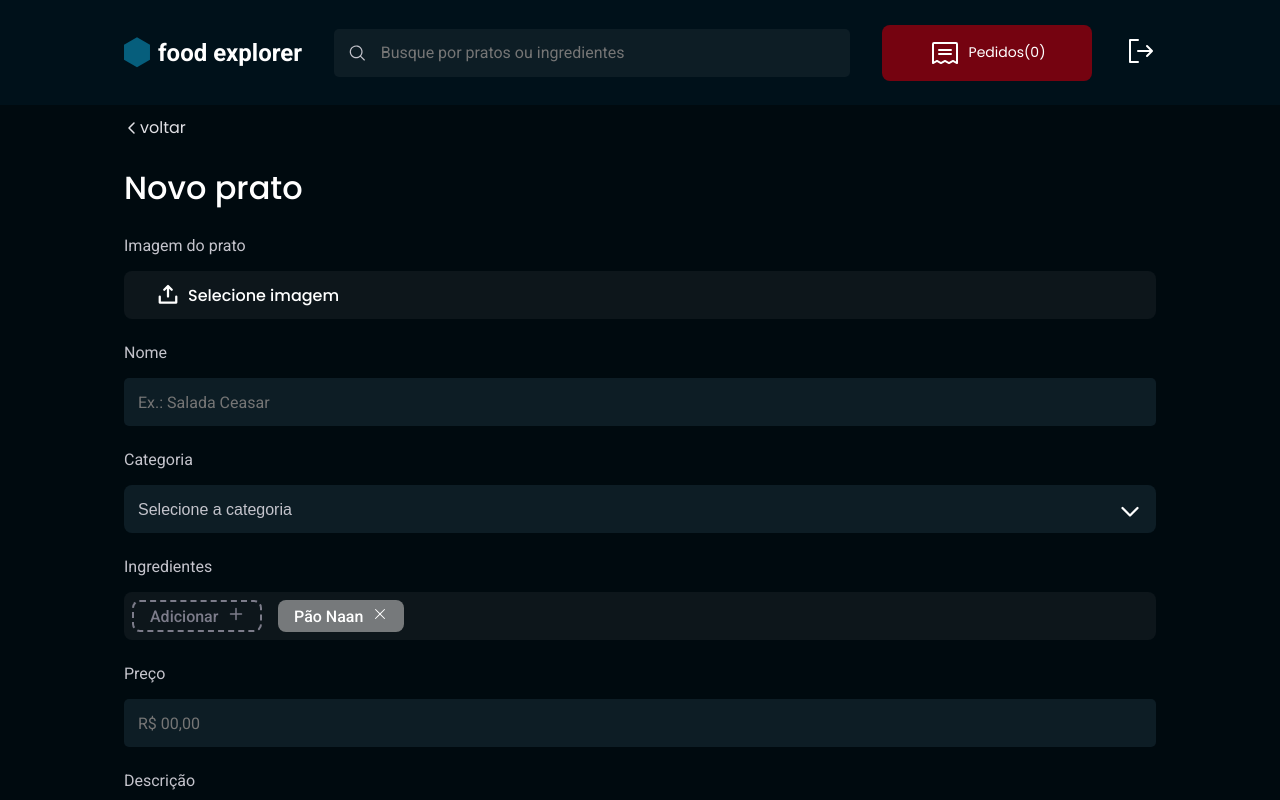
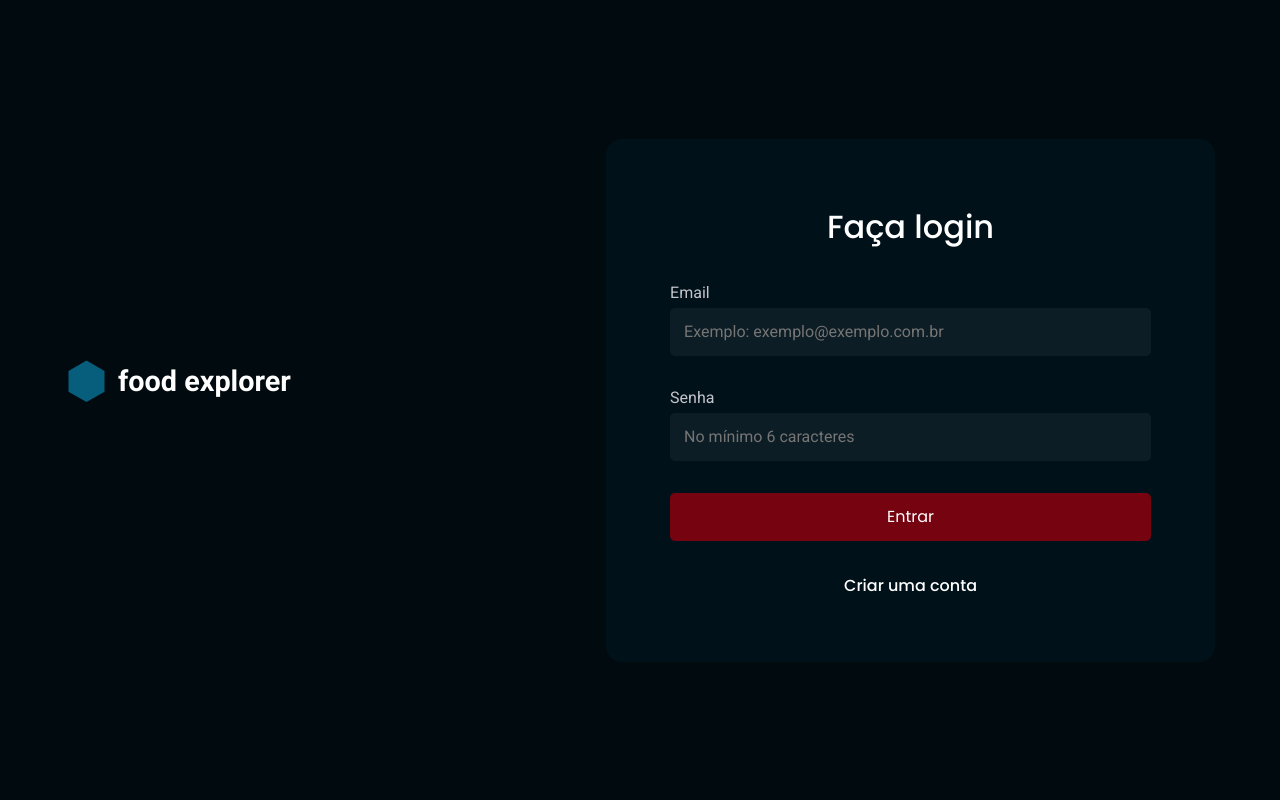
Before and after one commit to jocelitojr2/foodexplorer, a React (Vite) app: page / in a window 1280 px wide. Shown: the top 800 px of the page. Built offline with nearby package versions, Linux system fonts and the light colour scheme.

Commit message:
:sparkles: feat: Adjusting Routes

```diff
--- a/src/routes/app.routes.jsx
+++ b/src/routes/app.routes.jsx
@@ -1,15 +1,15 @@
 import { Routes, Route} from 'react-router-dom';
 
-//import { Home } from '../pages/Home'
-//import { DishDetails } from '../pages/DishDetails'
+import { Home } from '../pages/Home'
+import { DishDetails } from '../pages/DishDetails'
 import { NewDish } from '../pages/NewDish'
-//import { SignIn } from '../pages/SignIn'
-//import { SignUp } from '../pages/SignUp'
 
 export function AppRoutes() {
   return (
     <Routes>
-      <Route path="/" element={<NewDish />} />
+      <Route path="/" element={<Home />} />
+      <Route path="/details/:id" element={<DishDetails />} />
+      <Route path="/new" element={<NewDish />} />
     </Routes>
   );
 }
--- a/src/routes/auth.routes.jsx
+++ b/src/routes/auth.routes.jsx
@@ -1,11 +1,13 @@
 import { Routes, Route} from 'react-router-dom';
 
-import { Home } from '../pages/Home'
+import { SignIn } from '../pages/SignIn'
+import { SignUp } from '../pages/SignUp'
 
 export function AuthRoutes() {
   return (
     <Routes>
-      <Route path="/" element={<Home />} />
+      <Route path="/" element={<SignIn />} />
+      <Route path="/register" element={<SignUp />} />
     </Routes>
   );
 }
--- a/src/routes/index.jsx
+++ b/src/routes/index.jsx
@@ -1,12 +1,12 @@
 import { BrowserRouter } from "react-router-dom";
 
-import { AppRoutes } from './app.routes';
-//import { AuthRoutes } from './auth.routes';
+//import { AppRoutes } from './app.routes';
+import { AuthRoutes } from './auth.routes';
 
 export function Routes() {
   return (
     <BrowserRouter>
-      <AppRoutes />
+      <AuthRoutes />
     </BrowserRouter>
   );
 }
```
